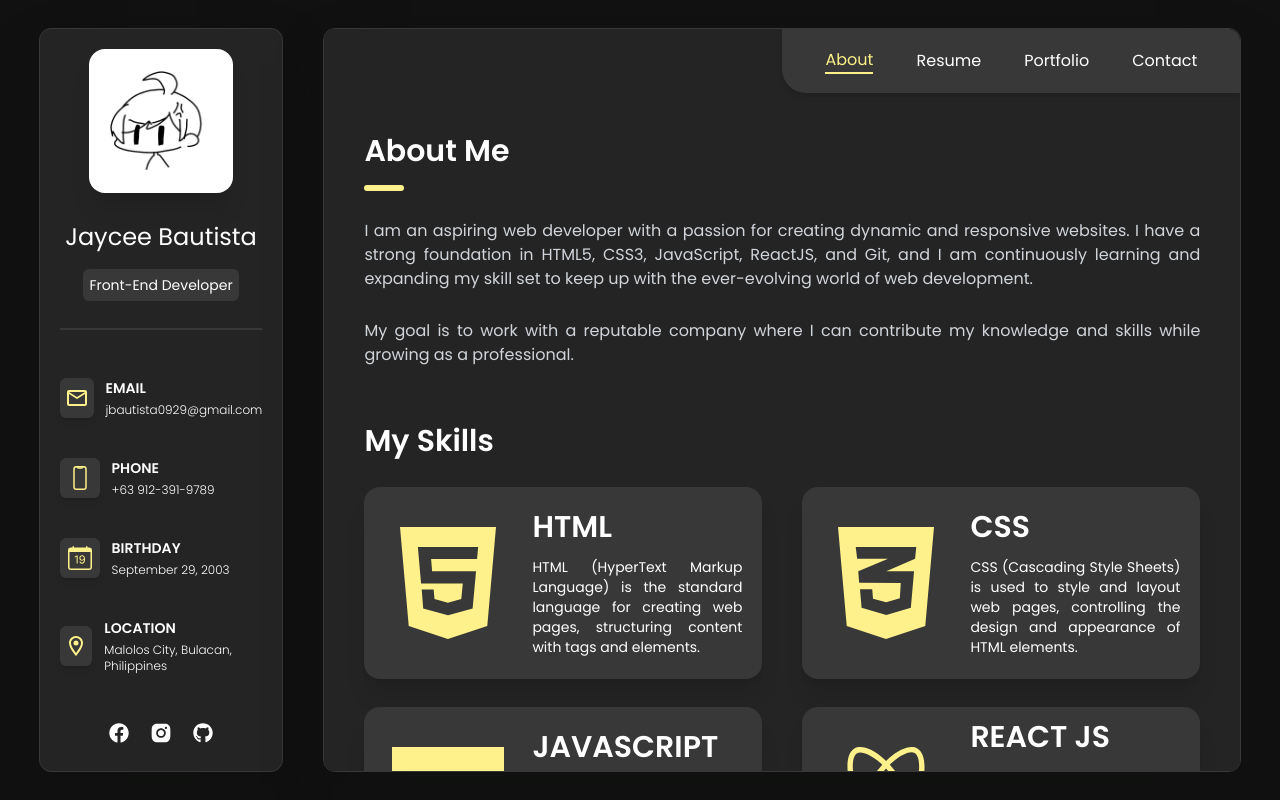
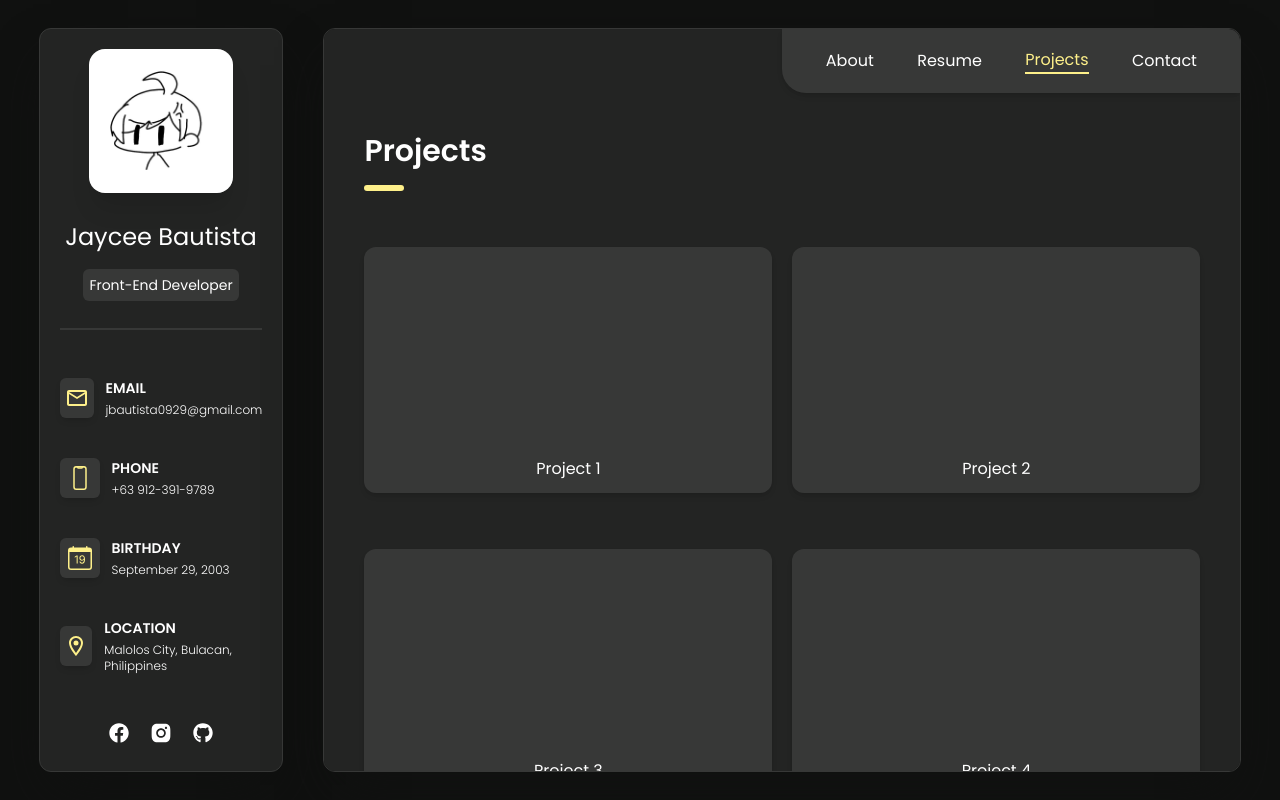
Before and after one commit to Romsaeeeeee/Personal-React-Portfolio, a React (Vite) app: page /projects in a window 1280 px wide. Before the commit this address led to /about. Built offline with nearby package versions, Linux system fonts and the light colour scheme.

Commit message:
PROJECTS WIP

```diff
--- a/src/App.jsx
+++ b/src/App.jsx
@@ -19,7 +19,7 @@ const router = createBrowserRouter(
       {/* RESUME PAGE */}
       <Route path="resume" element={<Resume />}></Route>
       {/* PORTFOLIO PAGE */}
-      <Route path="portfolio" element={<Portfolio />}></Route>
+      <Route path="projects" element={<Portfolio />}></Route>
       {/* CONTACT PAGE */}
       <Route path="contact" element={<Contact />}></Route>
       {/* Default Page */}
--- a/src/components/Topbar.jsx
+++ b/src/components/Topbar.jsx
@@ -4,7 +4,7 @@ const Topbar = () => {
   const links = [
     { label: "About", path: "/about" },
     { label: "Resume", path: "/resume" },
-    { label: "Portfolio", path: "/portfolio" },
+    { label: "Projects", path: "/projects" },
     { label: "Contact", path: "/contact" },
   ];
 
--- a/src/index.jsx
+++ b/src/index.jsx
@@ -1 +1,2 @@
 export * from "./modal/CardSkills"
+export * from "./modal/CardProjects"
--- /dev/null
+++ b/src/modal/CardProjects.jsx
@@ -0,0 +1,10 @@
+import React from "react";
+
+export default function CardProjects({ label }) {
+    return (
+        <div className="w-1/2 h-full flex justify-center items-end p-3 bg-[#373837] rounded-xl shadow-md">
+            <p>{label}</p>
+        </div>
+    );
+
+}
--- a/src/pages/Contact.jsx
+++ b/src/pages/Contact.jsx
@@ -28,7 +28,7 @@ const Contact = () => {
                 </div>
             </div>
             <div className="w-full h-20 flex justify-end items-center tablet:justify-center pb-10">
-                <button className="w-1/6 h-12 flex justify-center items-center gap-1 rounded-md bg-[#373837] hover:text-yellow-200 transition hover:border-2 hover:border-white hover:bg-transparent tablet:w-1/2 tablet:text-xs "><span><IoIosSend /></span>  Send Message</button>
+                <button className="w-1/6 h-12 flex justify-center items-center gap-1 rounded-md bg-[#373837] shadow-md hover:text-yellow-200 transition hover:border-2 hover:border-white hover:bg-transparent tablet:w-1/2 tablet:text-xs "><span><IoIosSend /></span>  Send Message</button>
             </div>
         </div>
     );
--- a/src/pages/Portfolio.jsx
+++ b/src/pages/Portfolio.jsx
@@ -1,13 +1,30 @@
 import React from "react";
+import CardProjects from "../modal/CardProjects";
 
 const Portfolio = () => {
     return (
-        <div className="h-full w-full flex flex-col justify-start items-center gap-14 p-5 text-white animate-fadeIn transition-all">
-            <div className="w-full flex flex-col justify-start items-start gap-7">
+        <div className="h-full w-full flex flex-col justify-start items-center gap-14 p-10 text-white animate-fadeIn transition-all">
+            <div className="w-full h-1/6 flex flex-col justify-start items-start gap-7">
                 <div className="flex flex-col gap-4">
-                    <p className="text-3xl font-semibold">Portfolio</p>
+                    <p className="text-3xl font-semibold">Projects</p>
                     <span className="w-10 border-b-[6px] border-yellow-200 rounded-md"></span>
                 </div>
+            </div>
+            <div className="w-full h-full flex justify-center items-start gap-5 tablet:flex-col tablet:items-center tablet:h-96">
+                <CardProjects
+                    label='Project 1'
+                />
+                <CardProjects
+                    label='Project 2'
+                />
+            </div>
+            <div className="w-full h-full flex justify-center items-start gap-5 tablet:flex-col tablet:items-center tablet:h-96">
+                <CardProjects
+                    label='Project 3'
+                />
+                <CardProjects
+                    label='Project 4'
+                />
             </div>
         </div>
     );
```
